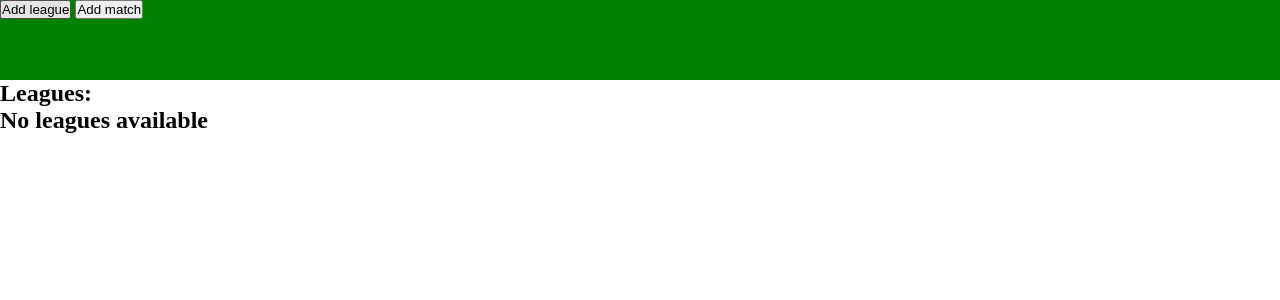
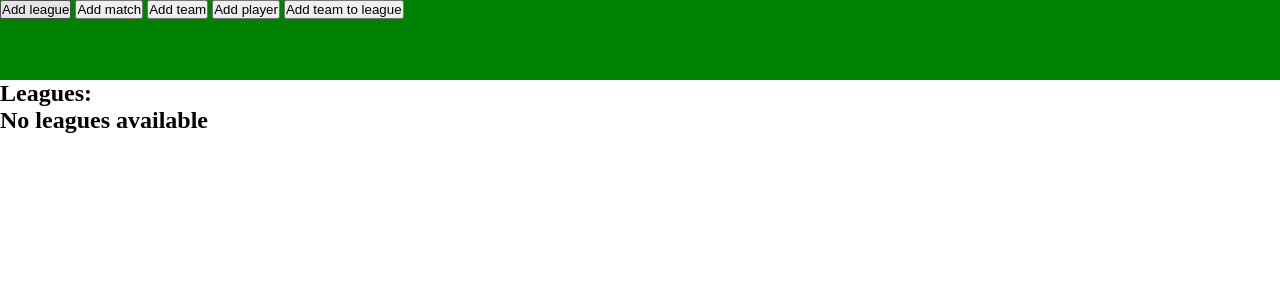
Before and after one commit to RajeshKannanDoss/django-learning, a Django app: page /fifa/ in a window 1280 px wide. Shown: the top 300 px of the page. Run offline with Django 3.2, Linux system fonts and the light colour scheme; data that the repository does not hold is empty.

Commit message:
feat: Add new menus to add teams, players, team to league
New menus add teams, players, teams to league with AJAX

```diff
--- a/work_training/fifa_league/static/fifa_league/js/Ajax.js
+++ b/work_training/fifa_league/static/fifa_league/js/Ajax.js
@@ -10,6 +10,8 @@ var Ajax = {
     }
 }
 
+// Thanks for code https://github.com/realpython/django-form-fun/blob/master/part1/main.js
+// START
 $(function() {
 
 
@@ -65,3 +67,4 @@ $(function() {
     });
 
 });
+// END
--- a/work_training/fifa_league/static/fifa_league/js/UI.js
+++ b/work_training/fifa_league/static/fifa_league/js/UI.js
@@ -2,14 +2,23 @@ var UI = {
     init: function () {
         var leagueMenuButton = $("#add-league-menu-button");
         var matchMenuButton = $("#add-match-menu-button");
+        var teamMenuButton = $("#add-team-menu-button");
+        var playerMenuButton = $("#add-player-menu-button");
+        var teamToLeagueMenuButton = $("#add-team-to-league-menu-button");
 
         var leagueMenu = $("#add-league-menu");
         var matchMenu = $("#add-match-menu");
+        var teamMenu = $("#add-team-menu");
+        var playerMenu = $("#add-player-menu");
+        var teamToLeagueMenu = $("#add-team-to-league-menu");
 
         var closeButton = $(".close");
 
         var createLeagueForm = $("#create-league-form");
         var createMatchForm = $("#create-match-form");
+        var createTeamForm = $("#create-team-form");
+        var createPlayerForm = $("#create-player-form");
+        var createTeamToLeagueForm = $("#create-team-to-league-form");
 
         // Menus open
         // START
@@ -19,6 +28,20 @@ var UI = {
 
         matchMenuButton.on("click", function(){
             matchMenu.fadeIn(250);
+        })
+
+        teamMenuButton.on("click", function(){
+            teamMenu.fadeIn(250);
+        })
+
+        playerMenuButton.on("click", function(){
+            get_all_teams("player-team-form");
+            playerMenu.fadeIn(250);
+        })
+
+        teamToLeagueMenuButton.on("click", function(){
+            get_all_teams("team-to-league-team-form");
+            teamToLeagueMenu.fadeIn(250);
         })
         // END
 
@@ -49,7 +72,7 @@ var UI = {
             })
         // END
 
-        // get all teams
+        // get all teams for league
         // START
         $("#match-league-form").on("change", function(){
                 var obj = {
@@ -83,8 +106,7 @@ var UI = {
 
         // create match
         // START
-         createMatchForm.on("submit", function(event)
-            {
+         createMatchForm.on("submit", function(event){
                 event.preventDefault();
                 var obj = {
                     league: $("#match-league-form").val(),
@@ -95,10 +117,95 @@ var UI = {
                 }
                 Ajax.send(obj, "/fifa/create_match/")
                 .done(function (response) {
-                    console(response);
+                    console.log(response);
                 })
                 .fail(function (response) {
-                    console(response);
+                    console.log(response);
+                })
+            })
+        // END
+
+        // create team
+        // START
+        createTeamForm.on("submit", function(event)
+            {
+                event.preventDefault();
+                var obj = {
+                    team_name: $("#team-name-form").val(),
+                    team_shortcut: $("#team-shortcut-form").val(),
+                }
+                Ajax.send(obj, "/fifa/create_team/")
+                .done(function (response) {
+                    console.log(response);
+                })
+                .fail(function (response) {
+                    console.log(response);
+                })
+            })
+        // END
+
+        // create player
+        // START
+        createPlayerForm.on("submit", function(event)
+            {
+                event.preventDefault();
+                var obj = {
+                    player_name: $("#player-name-form").val(),
+                    player_age: $("#player-age-form").val(),
+                    player_team: $("#player-team-form").val(),
+                }
+                Ajax.send(obj, "/fifa/create_player/")
+                .done(function (response) {
+                    console.log(response);
+                })
+                .fail(function (response) {
+                    console.log(response);
+                })
+            })
+        // END
+
+        // get all teams (need to refactory in future)
+        // START
+        function get_all_teams(id){
+                element = $("#" + id)
+                var obj = {
+                    action: "get_teams_list",
+                    team: element.val(),
+                }
+                Ajax.send(obj, "/fifa/get_data/")
+                .done(function (response) {
+                   teams_names_list = response['teams_names']
+                   element.empty();
+                   for(i=0; i < teams_names_list.length; i++)
+                   {
+                   new_option = $("<option>");
+                   new_option.attr("value", teams_names_list[i]);
+                   new_option.html(teams_names_list[i]);
+
+                   element.append(new_option);
+                   }
+                })
+                .fail(function (response) {
+                    console.log(response);
+                })
+        }
+        // END
+
+        // add team to league
+        // START
+        createTeamToLeagueForm.on("submit", function(event)
+            {
+                event.preventDefault();
+                var obj = {
+                    team_name: $("#team-to-league-team-form").val(),
+                    league_name: $("#team-to-league-league-form").val(),
+                }
+                Ajax.send(obj, "/fifa/add_team_to_league/")
+                .done(function (response) {
+                    console.log(response);
+                })
+                .fail(function (response) {
+                    console.log(response);
                 })
             })
         // END
--- a/work_training/fifa_league/templates/leagues/leagues_list.html
+++ b/work_training/fifa_league/templates/leagues/leagues_list.html
@@ -24,11 +24,11 @@
     </script>
 </head>
 <body>
-{% csrf_token %}
 <div class="add_menu" id="add-league-menu">
     <img class="close" src="{% static 'fifa_league/gfx/X.svg' %}">
     <h3>Create new league</h3>
     <form action="/fifa/create_league/" method="post" id="create-league-form">
+        {% csrf_token %}
         Name: <input id="league-name-form" required>
         <br>
         Shortcut: <input id="league-shortcut-form" required pattern="[A-Za-z0-9]+">
@@ -41,6 +41,7 @@
     <img class="close" src="{% static 'fifa_league/gfx/X.svg' %}">
     <h3>Create new match</h3>
     <form action="/fifa/create_match/" method="post" id="create-match-form">
+        {% csrf_token %}
         League:
         <select id="match-league-form">
             {% for league in leagues_list %}
@@ -66,11 +67,64 @@
     </form>
 </div>
 
+<div class="add_menu" id="add-team-menu">
+    <h3>Create team</h3>
+    <img class="close" src="{% static 'fifa_league/gfx/X.svg' %}">
+    <form action="/fifa/create_team/" method="post" id="create-team-form">
+        {% csrf_token %}
+        Name: <input id="team-name-form">
+        <br>
+        Shortcut: <input id="team-shortcut-form" required pattern="[A-Za-z0-9]+">
+        <br>
+        <input type="submit" value="Create team" required>
+    </form>
+</div>
 
+<div class="add_menu" id="add-player-menu">
+    <h3>Add player</h3>
+    <img class="close" src="{% static 'fifa_league/gfx/X.svg' %}">
+    <form action="/fifa/create_player/" method="post" id="create-player-form">
+        {% csrf_token %}
+        Team:
+        <select id="player-team-form">
+
+        </select>
+        <br>
+        Name: <input id="player-name-form">
+        <br>
+        Age: <input id="player-age-form" type="number" min="0" max="200" required>
+        <br>
+        <input type="submit" value="Create player" required>
+    </form>
+</div>
+
+<div class="add_menu" id="add-team-to-league-menu">
+    <h3>Add team to league</h3>
+    <img class="close" src="{% static 'fifa_league/gfx/X.svg' %}">
+    <form action="/fifa/create_player/" method="post" id="create-team-to-league-form">
+        {% csrf_token %}
+        Team:
+        <select id="team-to-league-team-form">
+
+        </select>
+        <br>
+        League:
+        <select id="team-to-league-league-form">
+            {% for league in leagues_list %}
+                <option value="{{league.shortcut}}"> {{ league.name }}</option>
+            {% endfor%}
+        </select>
+        <br>
+        <input type="submit" value="Add team to league">
+    </form>
+</div>
 
 <div class="main_menu">
     <button id="add-league-menu-button">Add league</button>
     <button id="add-match-menu-button">Add match</button>
+    <button id="add-team-menu-button">Add team</button>
+    <button id="add-player-menu-button">Add player</button>
+    <button id="add-team-to-league-menu-button">Add team to league</button>
 </div>
 
 <div>
--- a/work_training/fifa_league/urls.py
+++ b/work_training/fifa_league/urls.py
@@ -8,6 +8,9 @@ urlpatterns = [
     url(r'^create_league/', views.CreateLeague.as_view(), name='create_league'),
     url(r'^get_data/', views.get_data, name='get_data'),
     url(r'^create_match/', views.CreateMatch.as_view(), name='create_match'),
+    url(r'^create_team/', views.CreateTeam.as_view(), name='create_team'),
+    url(r'^create_player/', views.CreatePlayer.as_view(), name='create_player'),
+    url(r'^add_team_to_league/', views.AddTeamToLeague.as_view(), name='add_team_to_league'),
     url(r'^(?P<league_id>[0-9a-zA-Z]+)/$', views.TeamsView.as_view(), name='league'),
     url(r'^(?P<league_id>[0-9a-zA-Z]+)/(?P<team_id>[0-9a-zA-Z]+)/$', views.TeamView.as_view(), name='team'),
 ]
--- a/work_training/fifa_league/views.py
+++ b/work_training/fifa_league/views.py
@@ -1,6 +1,6 @@
-from .models import League, Team, Match, TeamStat
+from .models import League, Team, Match, TeamStat, Player
 from django.views import generic, View
-from django.http import HttpResponseRedirect, HttpResponse, JsonResponse
+from django.http import HttpResponse, JsonResponse
 from django.shortcuts import render
 
 
@@ -17,32 +17,44 @@ class TeamsView(View):
     def get(self, request, *args, **kwargs):
         teams = url_to_id(str(self.kwargs['league_id']), League).league.order_by("points").reverse()
         league = url_to_id(str(self.kwargs['league_id']), League)
-        return render(request, 'leagues/team_list.html', {'teams': teams, 'league': league})
+        leagues_list = League.objects.all()
+        return render(request, 'leagues/team_list.html', {'teams': teams, 'leagues_list': leagues_list, 'league':league})
 
 
 class TeamView(View):
     def get(self, request, *args, **kwargs):
         league = League.objects.get(shortcut=self.kwargs['league_id'])
+        leagues_list = League.objects.all()
         team = Team.objects.get(shortcut=self.kwargs['team_id'])
         team_stat = team.team.get(team=team, league=league)
-        return render(request, 'teams/team_view.html', {'team': team, 'team_stat': team_stat})
+        return render(request, 'teams/team_view.html', {'team': team, 'team_stat': team_stat, 'leagues_list': leagues_list})
 
 
 def get_data(request):
     if request.is_ajax:
         action = request.POST['action']
+        response = []
+        response_data = {}
         if action == 'get_teams_list_from_league':
             try:
                 league_shortcut = request.POST['league_shortcut']
                 teams = League.objects.get(shortcut=league_shortcut).league.all()
-                response = []
-                response_data = {}
                 for team in teams:
                     response.append(team.team.name)
                 response_data['teams_names'] = response
                 return JsonResponse(response_data)
             except:
                 return HttpResponse("[!] Error")
+        elif action == 'get_teams_list':
+            try:
+                teams = Team.objects.all()
+                for team in teams:
+                    response.append(team.name)
+                response_data['teams_names'] = response
+                return JsonResponse(response_data)
+            except:
+                return HttpResponse("[!] Error while data getting")
+
 
 class CreateLeague(View):
     def post(self, request, *args, **kwargs):
@@ -100,15 +112,48 @@ class CreateMatch(View):
         return HttpResponse("All work!")
 
 
-# Not in use
+# create team AJAX handle
 class CreateTeam(View):
     def post(self, request, *args, **kwargs):
-        league = url_to_id(request.POST['league_name'], League)
-        team_name = request.POST['team_name']
-        team_shortcut = request.POST['team_shortcut']
-        team = Team.objects.create(league=league, name=team_name, shortcut=team_shortcut)
-        team.save()
-        return HttpResponseRedirect('/fifa/')
+        try:
+            team_name = request.POST['team_name']
+            team_shortcut = request.POST['team_shortcut']
+            team = Team.objects.create(name=team_name, shortcut=team_shortcut)
+            team.save()
+            return HttpResponse('Team is created!')
+        except:
+            return HttpResponse('[!] Error while team creation!')
+
+
+class CreatePlayer(View):
+    def post(self, request, *args, **kwargs):
+        try:
+            player_name = request.POST['player_name']
+            player_age = request.POST['player_age']
+            player_team = request.POST['player_team']
+            team = Team.objects.get(name=player_team)
+            player = Player.objects.create(team=team, name=player_name, age=player_age)
+            player.save()
+            return HttpResponse('Player is created!')
+        except:
+            return HttpResponse('[!] Error in player create!')
+
+
+class AddTeamToLeague(View):
+    def post(self, request):
+        try:
+            team_name = request.POST['team_name']
+            league_name = request.POST['league_name']
+            team = Team.objects.get(name=team_name)
+            league = League.objects.get(shortcut=league_name)
+            if TeamStat.objects.filter(team=team, league=league):
+                return HttpResponse("Team already play in this league")
+            team_stat = TeamStat.objects.create(team=team, league=league)
+            team_stat.save()
+            return HttpResponse("Team " + str(team_name) + " now in " + str(league_name))
+        except:
+            return HttpResponse("[!] Error")
+
 
 
 def url_to_id(url, model):
```
